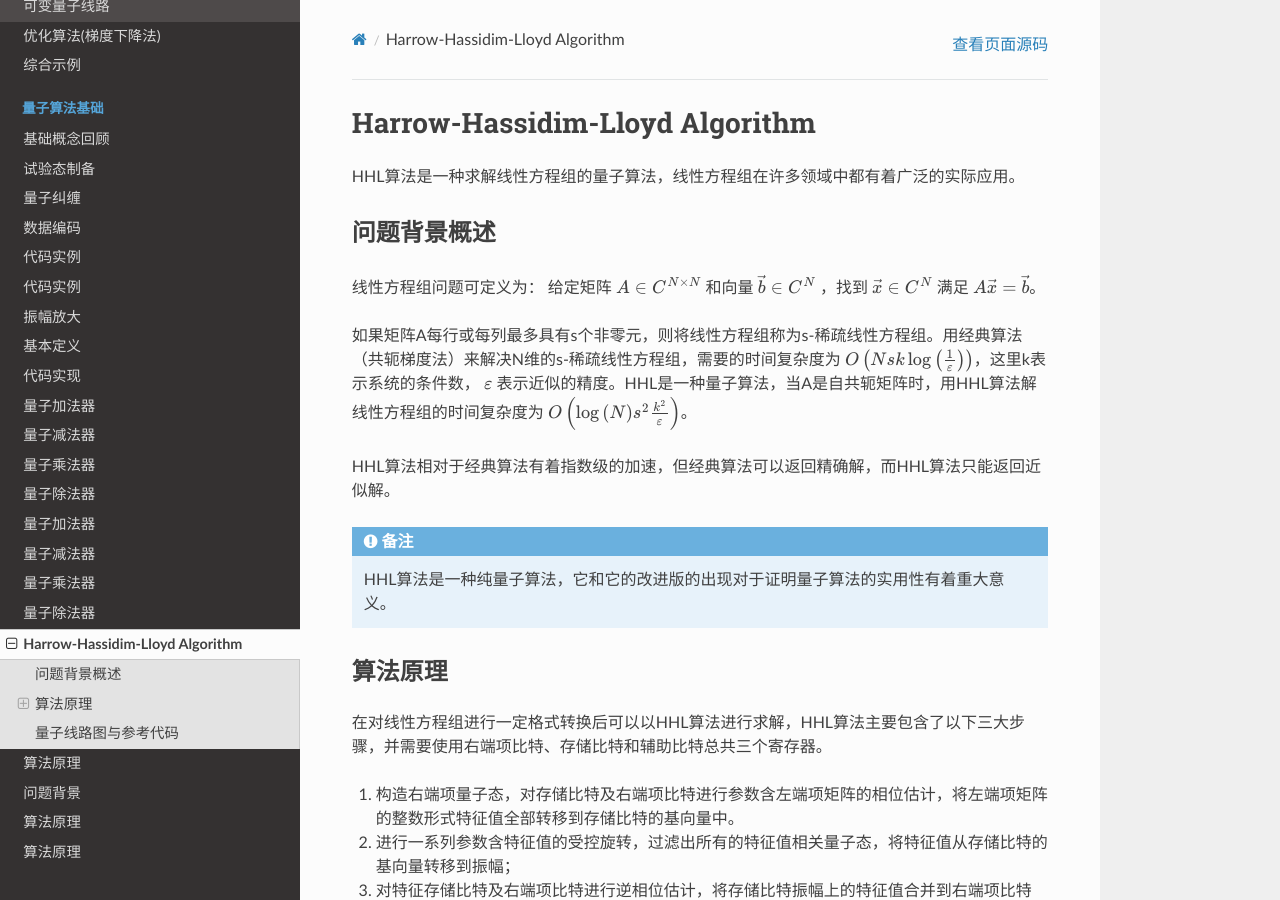
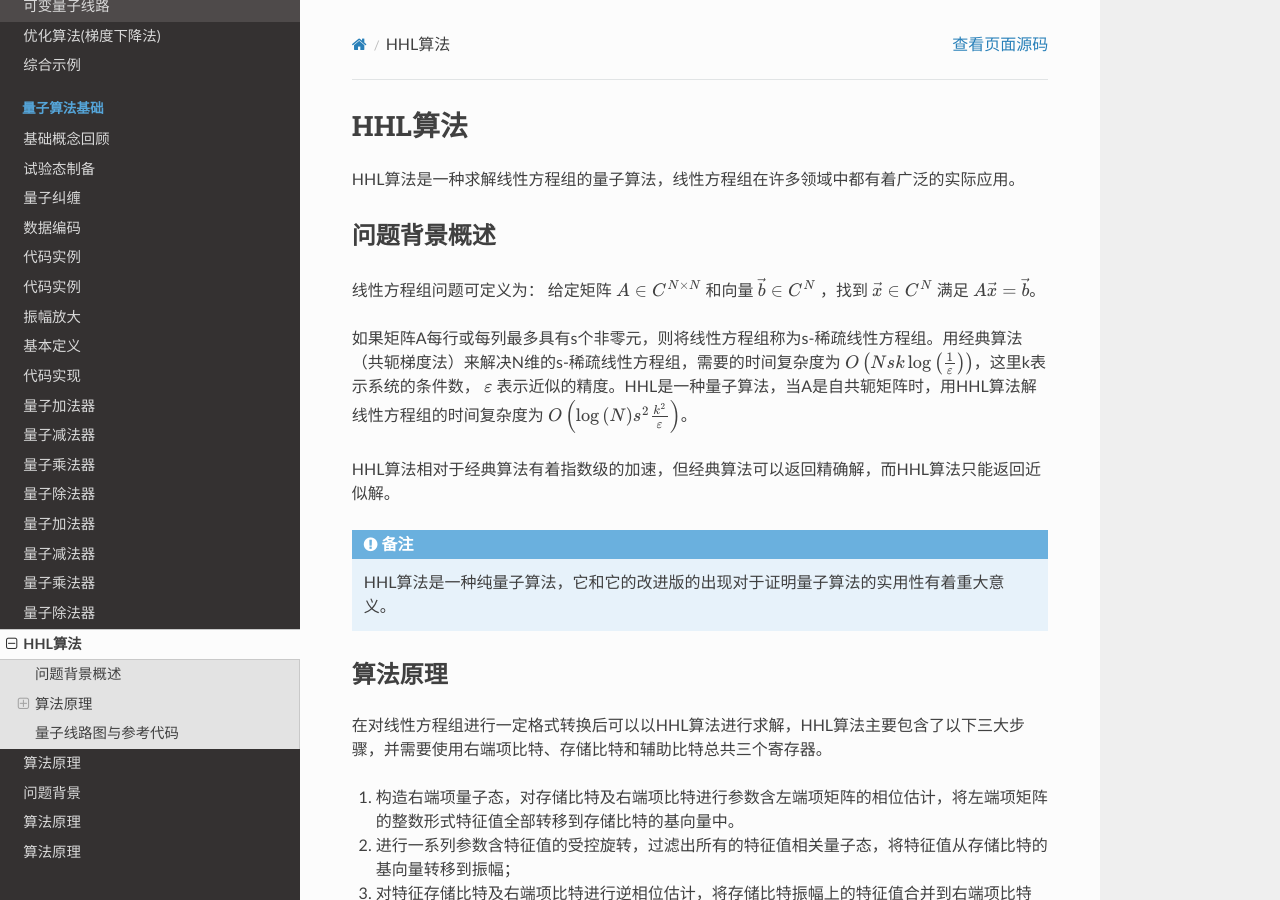
Before and after one commit to OriginQ/pyQPanda-Toturial, a Sphinx documentation site: the page built from source/HHL.rst, in a window 1280 px wide and 900 px high. Built offline with Sphinx 7.4.7 and the Read the Docs theme 2.0.0, drawn with Linux system fonts in a browser that asks for light colours; pages that are not in the unit, such as notebooks, are missing from menus.

Commit message:
Update HHL.rst

```diff
--- a/source/HHL.rst
+++ b/source/HHL.rst
@@ -1,4 +1,4 @@
-Harrow-Hassidim-Lloyd Algorithm
+HHL算法
 ####
 
 HHL算法是一种求解线性方程组的量子算法，线性方程组在许多领域中都有着广泛的实际应用。
```
